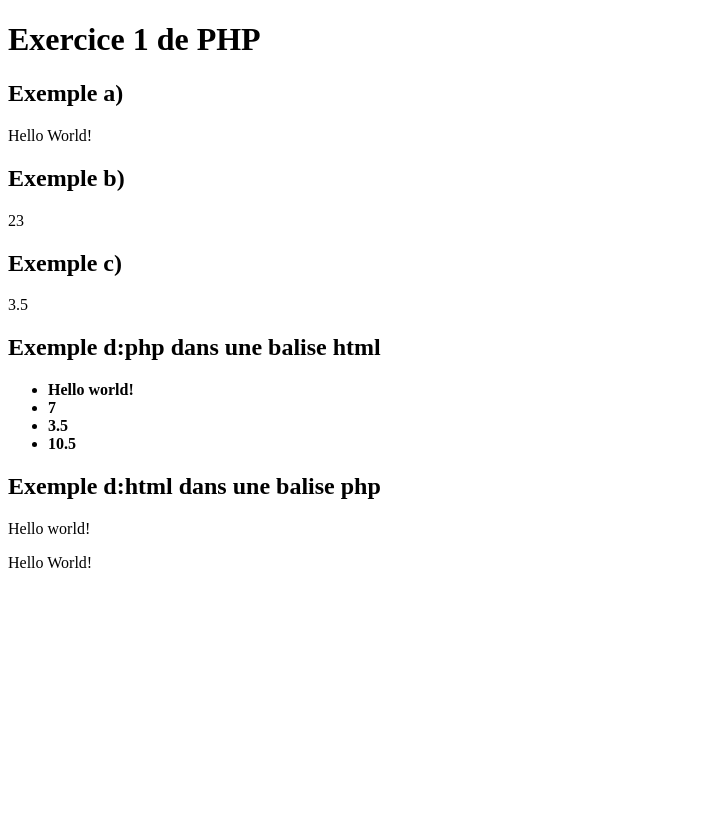
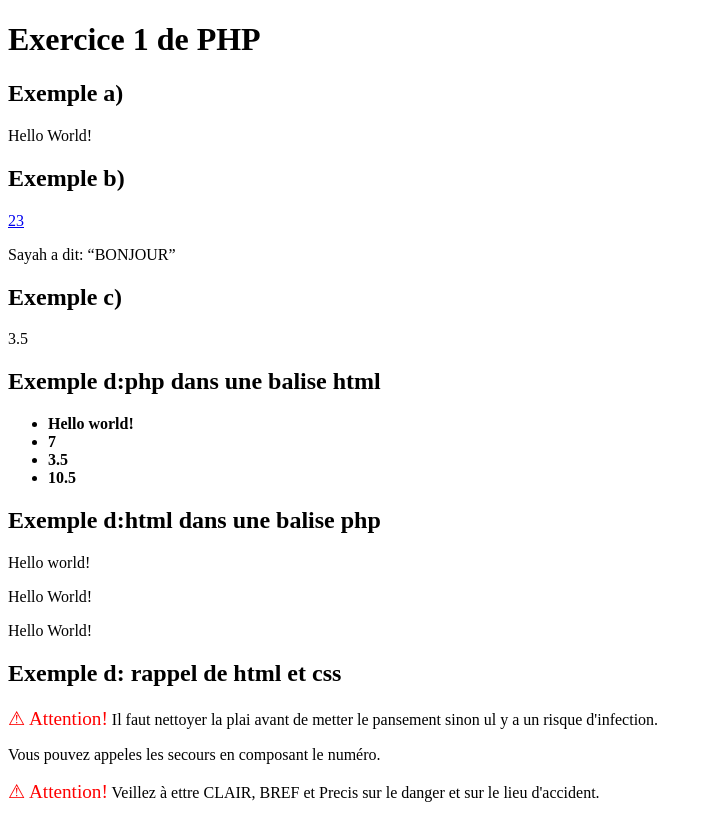
Before and after one commit to rosedrnd/WF3Backend, a PHP site: page /ex1.php in a window 1280 px wide. Shown: the whole page, without its empty margins (0-712 px from the left). Before the commit the page ends 568 px from the top, so only its background shows below. Run offline with PHP 8.4, Linux system fonts and the light colour scheme.

Commit message:
added pseudocode in css

```diff
--- a/exercices/ex1.php
+++ b/exercices/ex1.php
@@ -40,7 +40,17 @@
     //echo " ";
     //echo constant("VITESSE_MAX");
 ?>
-<p><?php echo $z;?></p>
+<?php echo "<a href='https:google.fr'>".$z."</a>";?> <!--the simple quote fixes the problem-->
+
+<!--exemple avec  une citation-->
+<br>
+<?php echo
+    "<p>
+        Sayah a dit:
+        <q>BONJOUR</q>
+    </p>"
+
+?>
 
 <h2>Exemple c)</h2>
 
@@ -71,8 +81,24 @@
 </ul>
 
 <h2>Exemple d:html dans une balise php</h2>
-<?php echo "<p>" .$texteDuParagraphe."</ph>"; //"." concaténation?>
+<?php echo "<p>" .$texteDuParagraphe."</p>"; //"." concaténation?>
 <?php echo "<p>Hello World!</p>"; ?> <!--same as above-->
+<?php echo "Hello World!"; // same as above with not tag ?>
+
+<h2> Exemple d: rappel de html et css </h2>
+
+<p class="attention">
+    Il faut nettoyer la plai avant de metter le
+    pansement sinon ul y a un risque d'infection.
+</p>
+
+<p>
+    Vous pouvez appeles les secours en composant le numéro.
+</p>
+
+<p class="attention">
+    Veillez à ettre CLAIR, BREF et Precis sur le danger et sur le lieu d'accident.
+</p>
 </body>
 
 </html>
--- a/exercices/style.css
+++ b/exercices/style.css
@@ -1,3 +1,10 @@
 li  {
     font-weight: bold;
 }
+
+p.attention::before {
+    content: "⚠ Attention!";
+    font-size: 1.2em;
+    color: #FF0000;
+
+}
```
